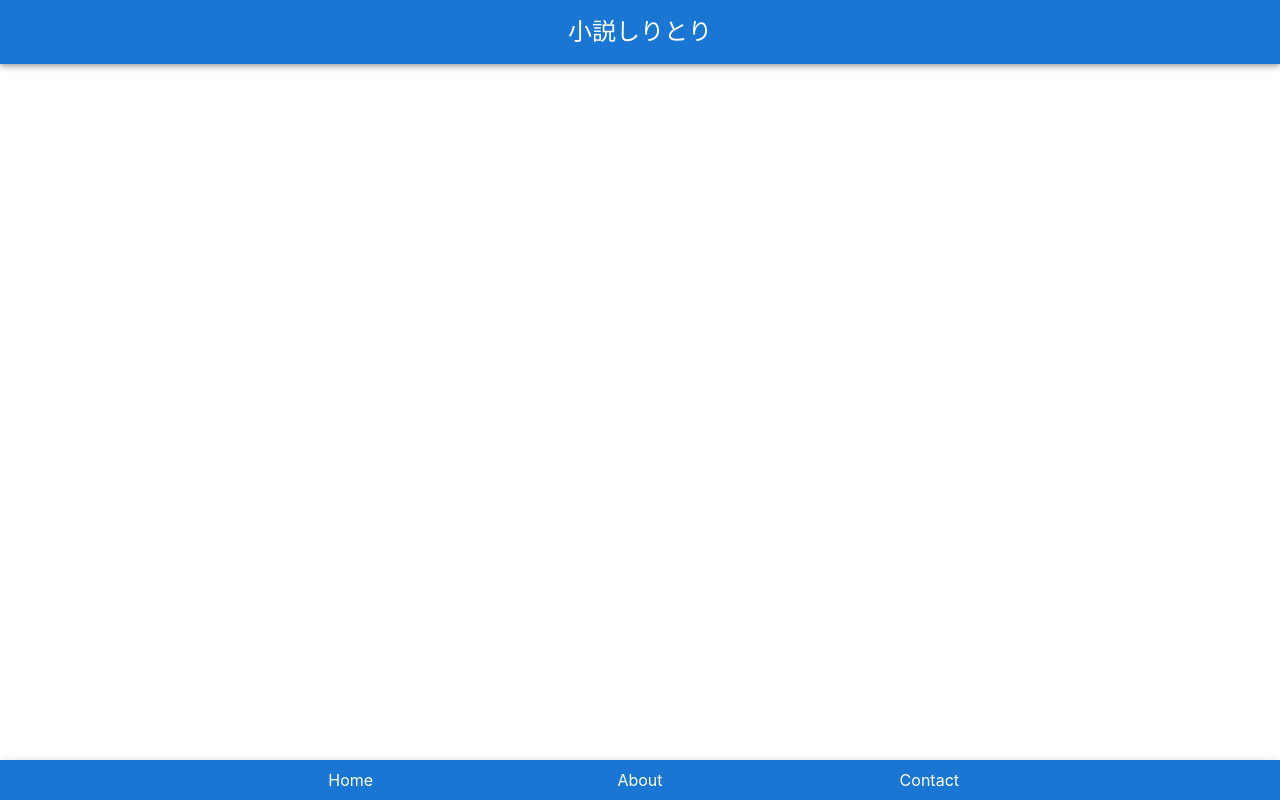
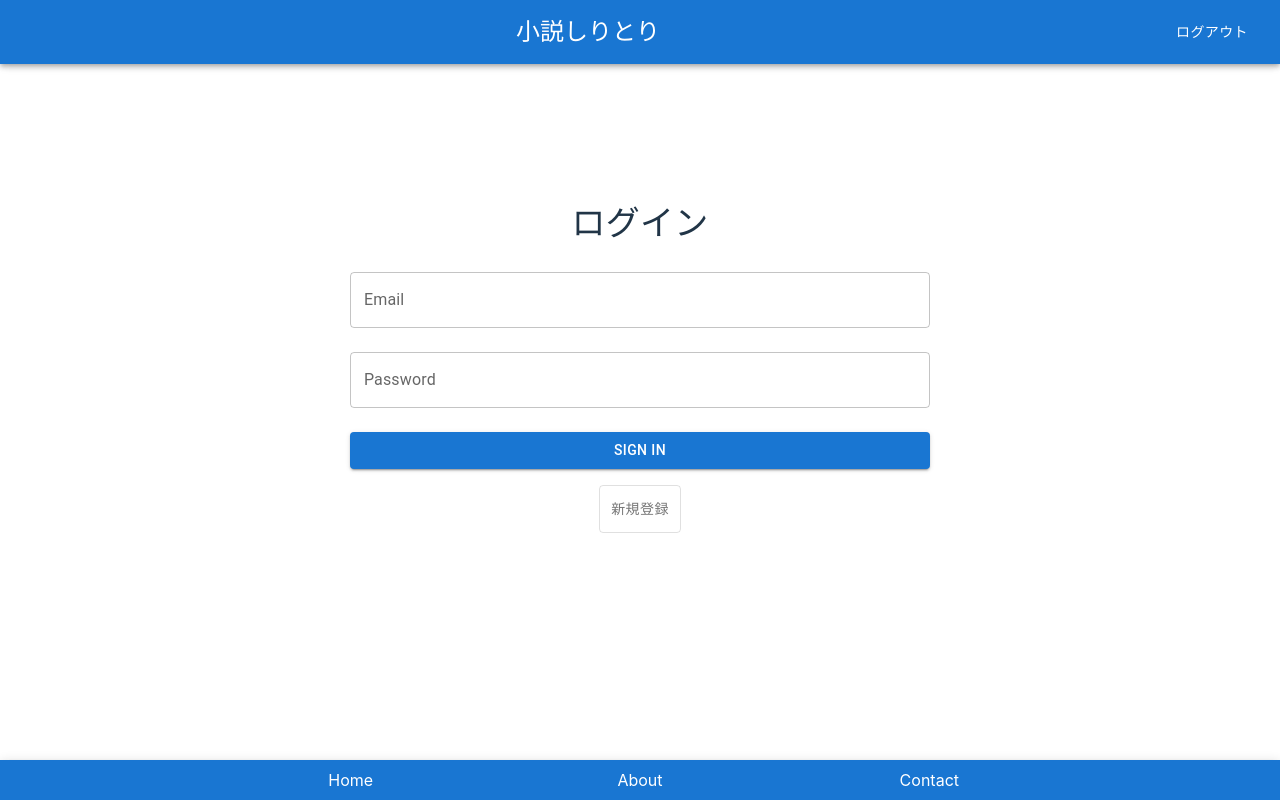
Before and after one commit to K-Kazuyuki/https-jmn-jrbn, a React (Vite) app: page /login in a window 1280 px wide. Built offline with nearby package versions, Linux system fonts and the light colour scheme; no server answers.

Commit message:
ゲーム機能を追加し、Firebase認証を統合。ログイン、ユーザー登録機能を実装。API呼び出しのエラーハンドリングを改善。Headerコンポーネントにログアウト機能を追加。

```diff
--- a/package.json
+++ b/package.json
@@ -15,6 +15,7 @@
     "@emotion/styled": "^11.14.0",
     "@fontsource/roboto": "^5.1.1",
     "@mui/material": "^6.4.7",
+    "firebase": "^11.5.0",
     "react": "^18.3.1",
     "react-dom": "^18.3.1",
     "react-router-dom": "^7.3.0"
--- a/src/App.tsx
+++ b/src/App.tsx
@@ -4,19 +4,82 @@ import Footer from "./Footer";
 import { BrowserRouter, Route, Routes } from "react-router-dom";
 import Home from "./Home";
 import StartGamePage from "./StartGame";
+import Game from "./Game";
+import Login from "./Login";
+import { useState, useEffect } from "react";
+import { onAuthStateChanged } from "firebase/auth";
+import { auth } from "./firebase";
 
 function App() {
-  return (
-    <>
+  const [isAuthenticated, setIsAuthenticated] = useState<boolean>(false);
+  const [loading, setLoading] = useState<boolean>(true);
+  const [userName, setUserName] = useState<string>("");
+
+  useEffect(() => {
+    const unsubscribe = onAuthStateChanged(auth, (user) => {
+      setIsAuthenticated(!!user);
+      setLoading(false);
+    });
+    return () => unsubscribe();
+  }, []);
+
+  useEffect(() => {
+    const fetchUserName = async () => {
+      const user = auth.currentUser;
+      if (!user) return;
+
+      try {
+        const response = await fetch("/api/getUserName", {
+          method: "POST",
+          headers: {
+            "Content-Type": "application/json",
+          },
+          body: JSON.stringify({ id: user.uid }),
+        });
+
+        if (!response.ok) {
+          const errorDetails = await response.json();
+          throw new Error(errorDetails.message || response.statusText);
+        }
+
+        const data = await response.json();
+        setUserName(data.name);
+      } catch (error) {
+        console.error("Error getting user name:", error);
+      }
+    };
+
+    fetchUserName();
+  }, [isAuthenticated]);
+
+  if (loading) {
+    return <div>Loading...</div>;
+  }
+
+  if (!isAuthenticated) {
+    return (
       <BrowserRouter>
-        <Header />
-        <Routes>
-          <Route path="/" element={<Home />} />
-          <Route path="/start-game" element={<StartGamePage />} />
-        </Routes>
+        <Header name="" />
+        <Login />
         <Footer />
       </BrowserRouter>
-    </>
+    );
+  }
+
+  return (
+    <BrowserRouter>
+      <Header name={userName || ""} />
+      <Routes>
+        <Route path="/" element={<Home />} />
+        <Route path="/login" element={<Login />} />
+        <Route
+          path="/start-game"
+          element={<StartGamePage userName={userName} />}
+        />
+        <Route path="/game" element={<Game />} />
+      </Routes>
+      <Footer />
+    </BrowserRouter>
   );
 }
 
--- a/src/Footer.tsx
+++ b/src/Footer.tsx
@@ -12,7 +12,7 @@ const Footer = () => {
           <Container maxWidth="md">
             <Grid container spacing={2}>
               <Grid size={{ xs: 4 }}>
-                <Link href="#" sx={{ color: "white" }}>
+                <Link href="/" sx={{ color: "white" }}>
                   Home
                 </Link>
               </Grid>
--- /dev/null
+++ b/src/Game.tsx
@@ -0,0 +1,9 @@
+const Game: React.FC = () => {
+  return (
+    <div>
+      <h1>Game</h1>
+    </div>
+  );
+};
+
+export default Game;
--- a/src/Header.tsx
+++ b/src/Header.tsx
@@ -1,12 +1,32 @@
-import { AppBar, Toolbar, Typography } from "@mui/material";
+import { AppBar, Button, Toolbar, Typography } from "@mui/material";
+import { auth } from "./firebase";
 
-const Header = () => {
+type Props = {
+  name: string;
+};
+
+const Header: React.FC<Props> = ({ name }) => {
+  const handleSignOut = async () => {
+    try {
+      await auth.signOut();
+      window.location.reload();
+    } catch (error) {
+      console.error("ログアウトに失敗しました:", error);
+    }
+  };
+
   return (
     <AppBar position="fixed" color="primary" sx={{ top: 0 }}>
       <Toolbar>
-        <Typography variant="h5" sx={{ flexGrow: 1 }}>
+        <Typography variant="h5" sx={{ flexGrow: 1, textAlign: "center" }}>
           小説しりとり
         </Typography>
+        <Typography variant="body1" sx={{ marginRight: 2 }}>
+          {name}
+        </Typography>
+        <Button color="inherit" onClick={handleSignOut}>
+          ログアウト
+        </Button>
       </Toolbar>
     </AppBar>
   );
--- /dev/null
+++ b/src/Login.tsx
@@ -0,0 +1,124 @@
+import React, { useState } from "react";
+import { auth } from "./firebase";
+import {
+  createUserWithEmailAndPassword,
+  signInWithEmailAndPassword,
+} from "firebase/auth";
+import {
+  Button,
+  TextField,
+  ToggleButton,
+  Typography,
+  Box,
+} from "@mui/material";
+
+const Login: React.FC = () => {
+  const [email, setEmail] = useState<string>("");
+  const [password, setPassword] = useState<string>("");
+  const [name, setName] = useState<string>("");
+  const [isRegister, setIsRegister] = useState<boolean>(false);
+
+  const handleSignUp = async (e: React.FormEvent) => {
+    e.preventDefault();
+    try {
+      const userCredential = await createUserWithEmailAndPassword(
+        auth,
+        email,
+        password
+      );
+      console.log("User registered:", userCredential.user);
+
+      fetch("/api/registerUser", {
+        method: "POST",
+        headers: {
+          "Content-Type": "application/json",
+        },
+        body: JSON.stringify({ id: userCredential.user.uid, name }),
+      })
+        .then(async (response) => {
+          if (!response.ok) {
+            const errorDetails = await response.json();
+            throw new Error(errorDetails.message || response.statusText);
+          }
+          return response.json();
+        })
+        .then((data) => {
+          console.log("User registered successfully:", data);
+        });
+
+      window.location.href = "/";
+    } catch (error) {
+      console.error("Sign-up error:", error);
+    }
+  };
+
+  const handleSignIn = async (e: React.FormEvent) => {
+    e.preventDefault();
+    try {
+      const userCredential = await signInWithEmailAndPassword(
+        auth,
+        email,
+        password
+      );
+      console.log("User signed in:", userCredential.user);
+      window.location.href = "/";
+    } catch (error) {
+      console.error("Sign-in error:", error);
+    }
+  };
+
+  return (
+    <Box sx={{ padding: 2 }}>
+      <Typography variant="h4" gutterBottom>
+        {isRegister ? "新規登録" : "ログイン"}
+      </Typography>
+      <form onSubmit={isRegister ? handleSignUp : handleSignIn}>
+        {isRegister && (
+          <TextField
+            fullWidth
+            margin="normal"
+            label="Name"
+            type="text"
+            value={name}
+            onChange={(e) => setName(e.target.value)}
+          />
+        )}
+        <TextField
+          fullWidth
+          margin="normal"
+          label="Email"
+          type="email"
+          value={email}
+          onChange={(e) => setEmail(e.target.value)}
+        />
+        <TextField
+          fullWidth
+          margin="normal"
+          label="Password"
+          type="password"
+          value={password}
+          onChange={(e) => setPassword(e.target.value)}
+        />
+        <Button
+          fullWidth
+          variant="contained"
+          color="primary"
+          type="submit"
+          sx={{ marginTop: 2 }}
+        >
+          {isRegister ? "Register" : "Sign In"}
+        </Button>
+      </form>
+      <ToggleButton
+        value="check"
+        selected={isRegister}
+        onChange={() => setIsRegister(!isRegister)}
+        sx={{ marginTop: 2 }}
+      >
+        {isRegister ? "ログインに切り替え" : "新規登録"}
+      </ToggleButton>
+    </Box>
+  );
+};
+
+export default Login;
--- a/src/StartGame.tsx
+++ b/src/StartGame.tsx
@@ -1,9 +1,13 @@
 import { Button, Slider, TextField, Typography } from "@mui/material";
-import { useState } from "react";
+import React, { useState } from "react";
 
-const StartGamePage = () => {
+type Props = {
+  userName: string;
+};
+
+const StartGamePage: React.FC<Props> = ({ userName }) => {
   const [gameName, setGameName] = useState("");
-  const [playerName, setPlayerName] = useState("");
+  const [playerName, setPlayerName] = useState(userName);
   const [userLimit, setUserLimit] = useState(4);
   const [timeLimit, setTimeLimit] = useState(4);
   const [errorMessages, setErrorMessages] = useState(Array<string>());
@@ -23,6 +27,11 @@ const StartGamePage = () => {
     setErrorMessages([]);
     return true;
   };
+
+  React.useEffect(() => {
+    // 必要に応じて初期化処理をここに記述
+    setPlayerName(userName);
+  }, [userName]);
 
   return (
     <>
@@ -101,9 +110,12 @@ const StartGamePage = () => {
                   timeLimit,
                 }),
               })
-                .then((response) => {
+                .then(async (response) => {
                   if (!response.ok) {
-                    throw new Error(response.statusText);
+                    const errorDetails = await response.json();
+                    throw new Error(
+                      errorDetails.message || response.statusText
+                    );
                   }
                   return response.json();
                 })
@@ -112,13 +124,15 @@ const StartGamePage = () => {
                   // ゲーム画面に遷移
                   window.location.href = `/game-entry?sessionId=${encodeURIComponent(
                     data[0].SessionId
-                  )}&entryWord=${encodeURIComponent(data[0].EntryWord)}`; // URLエンコードを追加して安全性を向上
+                  )}`; // URLエンコードを追加して安全性を向上
                 })
                 .catch((error) => {
                   console.error("Error starting the game:", error);
                   // エラーメッセージを表示
                   alert(
-                    "ゲームの開始に失敗しました。詳細はコンソールを確認してください。"
+                    `ゲームの開始に失敗しました: ${
+                      error.message || "詳細はコンソールを確認してください。"
+                    }`
                   );
                 });
             }
--- /dev/null
+++ b/src/firebase.ts
@@ -0,0 +1,15 @@
+// Import the functions you need from the SDKs you need
+import { initializeApp } from "firebase/app";
+import { getAuth } from "firebase/auth";
+import api_key from "./api_key.json";
+// TODO: Add SDKs for Firebase products that you want to use
+// https://firebase.google.com/docs/web/setup#available-libraries
+
+// Your web app's Firebase configuration
+// For Firebase JS SDK v7.20.0 and later, measurementId is optional
+
+// Initialize Firebase
+const app = initializeApp(api_key);
+const auth = getAuth(app);
+
+export { app, auth };
```
Also changed, not shown: src/GameEntry.tsx (added, +9 -0 lines), tsconfig.json (+9 -3 lines), 2 other files (tests, documents, lock files or other folders).
